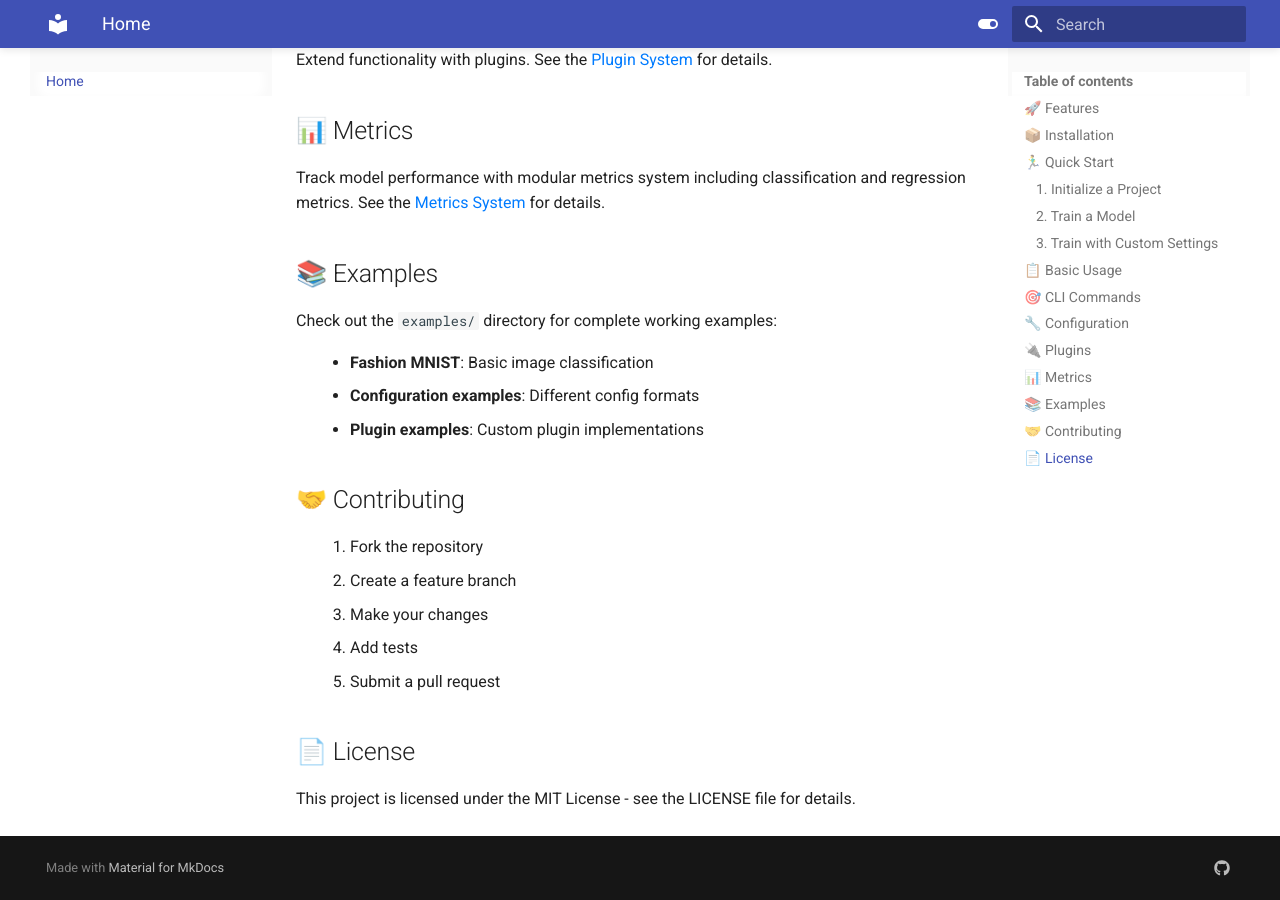
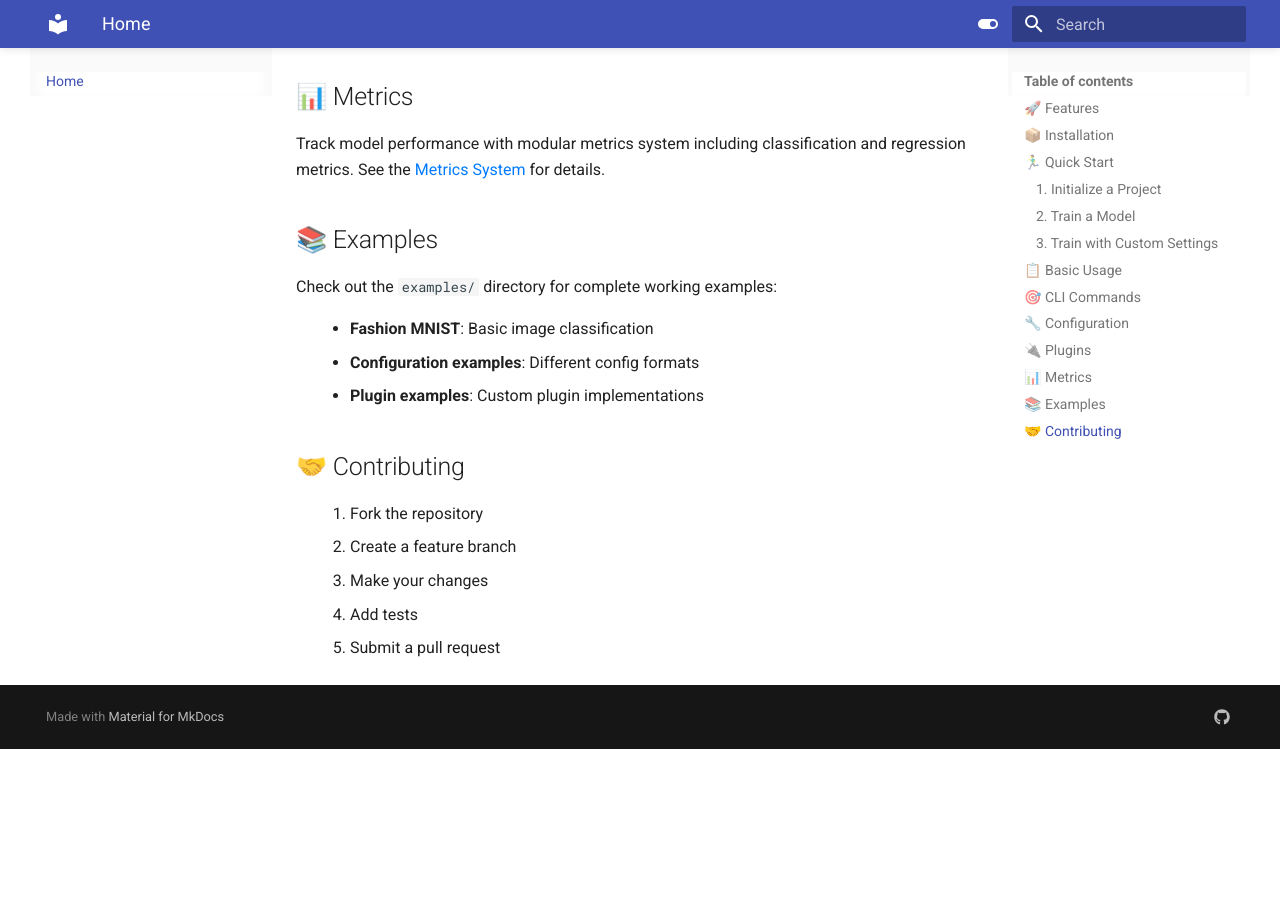
Before and after one commit to dbuzinski/bz-cli, an MkDocs documentation site: the page built from docs/index.md, in a window 1280 px wide and 900 px high, scrolled down 2853 px. Built offline with MkDocs 1.6.1 and Material for MkDocs 9.7.7, drawn with Linux system fonts in a browser that asks for light colours; after the commit the page ends 3602 px from its top, so only the background shows below that; some of the changed text lies outside the part shown.

Commit message:
remove incorrect licensing info

```diff
--- a/docs/index.md
+++ b/docs/index.md
@@ -137,7 +136,3 @@ Check out the `examples/` directory for complete working examples:
 3. Make your changes
 4. Add tests
 5. Submit a pull request
-
-## 📄 License
-
-This project is licensed under the MIT License - see the LICENSE file for details.
```
Also changed, not shown: other parts of docs/index.md (+0 -1 lines), README.md (+0 -2 lines).
